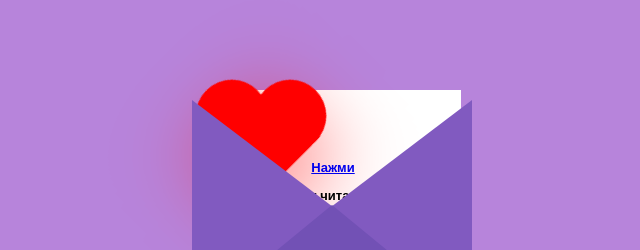
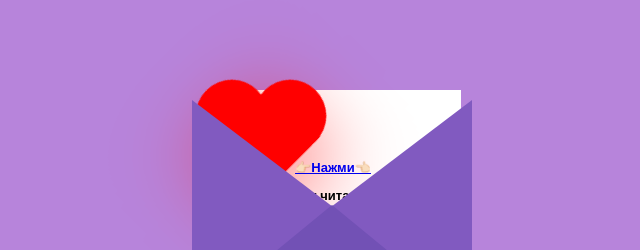
Before and after one commit to Zenki-Erzat/ALina, a plain HTML site: page index.html in a window 1280 px wide. Shown: the part 198-448 px from the top of the page, 297-937 px from the left. Drawn offline with Linux system fonts and the light colour scheme.

Commit message:
Update index.html

```diff
--- a/index.html
+++ b/index.html
@@ -15,7 +15,7 @@
     <div class="letter">
       <div class="heart"></div>
       <div class="text">
-        <a href="new.html">Нажми</a>
+        <a href="new.html">👉🏻Нажми👈🏻</a>
 
         <p>
           Это текст читает самый<br>
```
